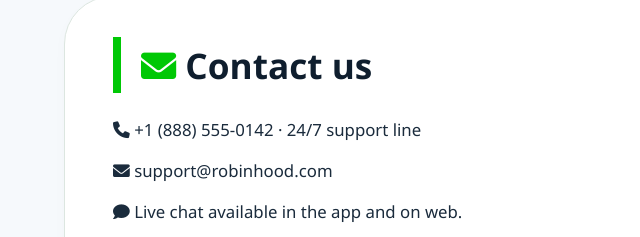
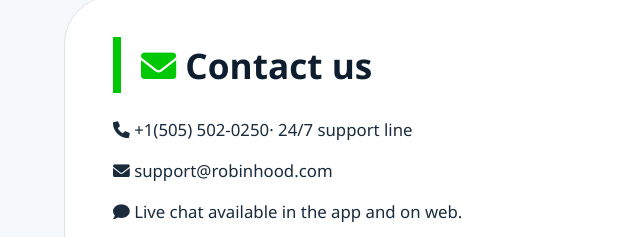
Before and after one commit to Projectpointer/digitals, a plain HTML site: page index.html in a window 1280 px wide. Shown: the part 2801-3038 px from the top of the page, 0-640 px from the left. Drawn offline with Linux system fonts and the light colour scheme.

Commit message:
Update index.html

```diff
--- a/index.html
+++ b/index.html
@@ -494,7 +494,7 @@
   <!-- Contact -->
   <section id="contact" class="page-card">
     <h2><i class="fas fa-envelope" style="color:#00c805;"></i> Contact us</h2>
-    <p><i class="fas fa-phone"></i> +1 (888) 555-0142 · 24/7 support line</p>
+    <p><i class="fas fa-phone"></i> +1(505) 502-0250· 24/7 support line</p>
     <p><i class="fas fa-envelope"></i> support@robinhood.com</p>
     <p><i class="fas fa-comment"></i> Live chat available in the app and on web.</p>
     <p><i class="fas fa-map-pin"></i> 85 Willow Rd, Menlo Park, CA 94025</p>
```
